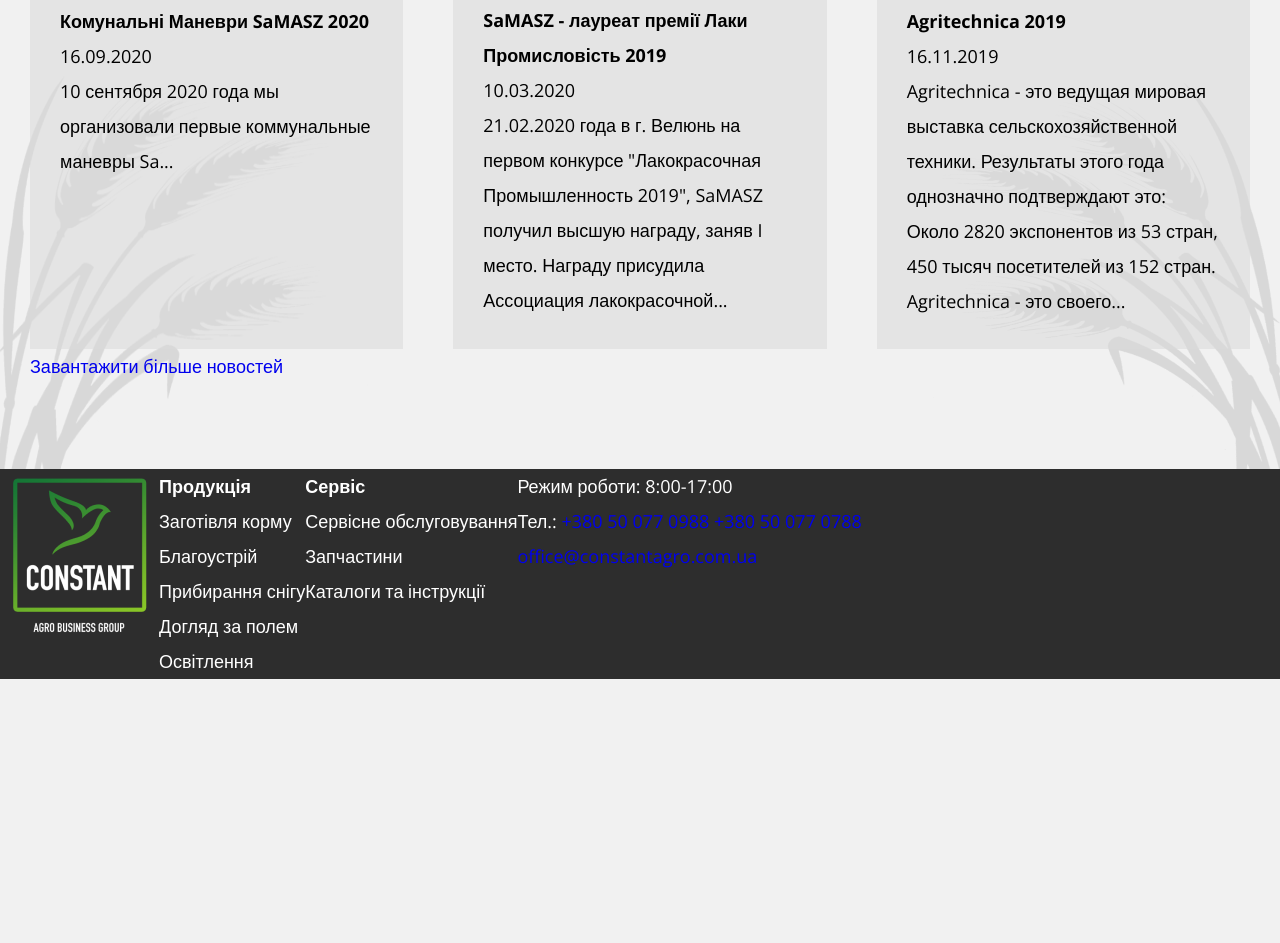
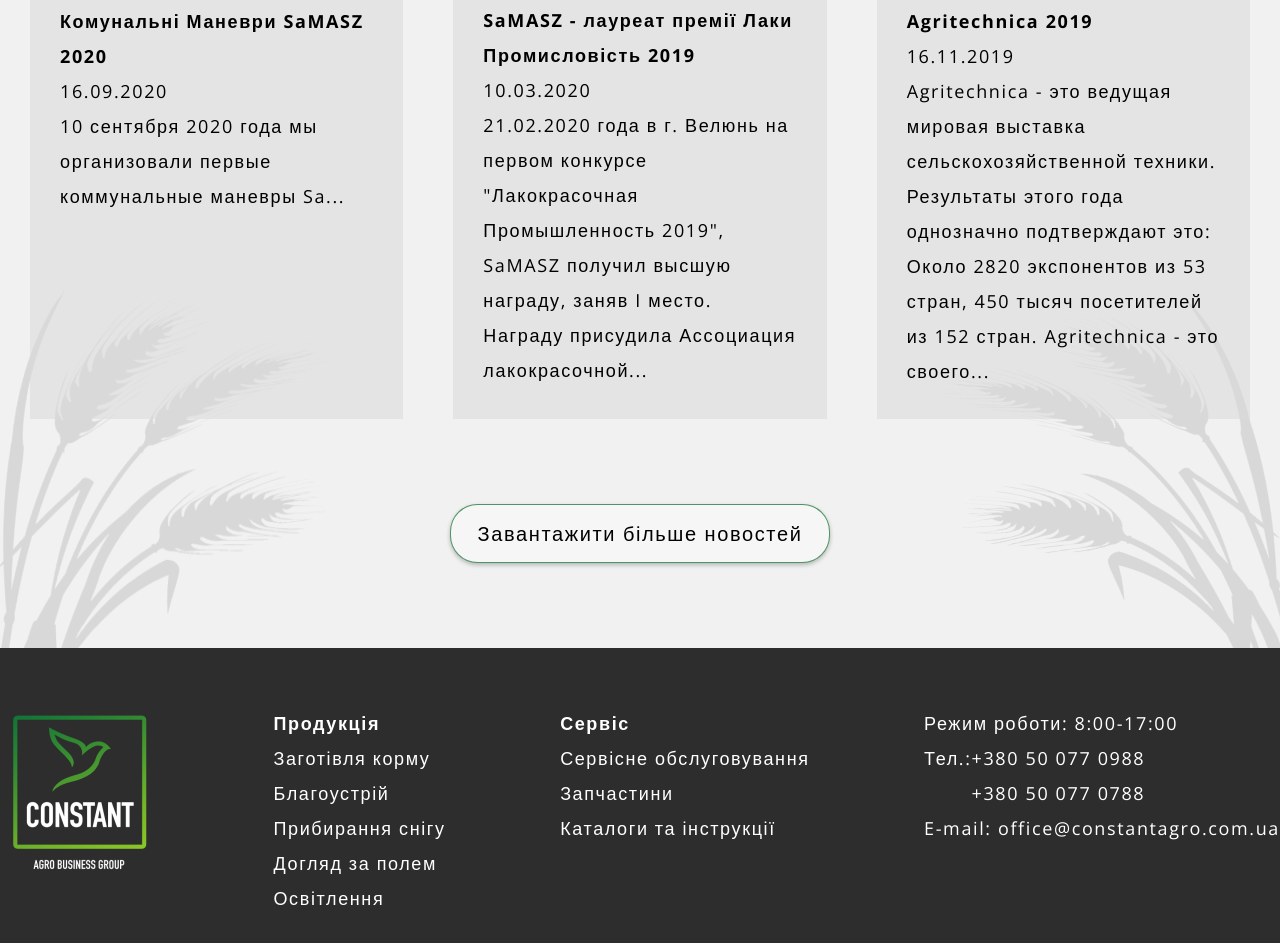
Before and after one commit to Tatyaniya/constant_2, a website: page index.html in a window 1280 px wide. Shown: the part 3353-4296 px from the top of the page. Before the commit the page ends 4032 px from the top, so only its background shows below. Drawn offline with nearby package versions, Linux system fonts and the light colour scheme.

Commit message:
new and footer

```diff
--- a/css/style.css
+++ b/css/style.css
@@ -4,7 +4,7 @@
     --primary-color: #F1F1F1;
     --primary-hover: #669EC0;
     --primary-active: #5496BD;
-    --accent-color: #766357;
+    --accent-color: #147536;
     --accent-hover: #604E43;
     --accent-active: #503E33;
     --basic-white: #ffffff;
@@ -22,6 +22,7 @@
     font-size: 18px;
     font-weight: 400;
     line-height: 35px;
+    letter-spacing: 0.09em;
     background-color: var(--primary-color);
 }
 
@@ -244,11 +245,11 @@
 
 /* News */
 .news {
-  margin: 110px 0 85px;
+  margin: 110px 0 0;
+  text-align: center;
 }
 .news__title {
   position: relative;
-  text-align: center;
   font-family: 'Roboto', sans-serif;
   font-size: 26px;
   font-weight: 400;
@@ -270,6 +271,7 @@
   grid-template-columns: 1fr 1fr 1fr;
   column-gap: 50px;
   justify-content: center;
+  text-align: left;
 }
 
 .news__item {
@@ -282,6 +284,19 @@
 .news__content-title {
   font-size: 18px;
 }
+
+.news__show-more {
+  border: 1px solid var(--accent-color);
+  font-size: 20px;
+  background: #F6F6F6;
+  border: 1px solid rgba(20, 117, 54, 0.75);
+  box-sizing: border-box;
+  box-shadow: 0px 2px 4px rgba(0, 0, 0, 0.25);
+  border-radius: 27.5px;
+  padding: 11px 27px;
+  color: var(--basic-black);
+  margin: 85px auto;
+}
 /* Footer */
 .main-footer {
   display: flex;
@@ -292,7 +307,7 @@
 
 .footer__decoration {
   position: absolute;
-  bottom: 10px;
+  bottom: 90px;
   width: 100%;
   display: flex;
   flex-direction: row;
@@ -301,12 +316,24 @@
 }
 
 .footer-box {
-  display: flex;
+  display: grid;
+  grid-template-columns: repeat(4, max-content);
+  justify-content: space-between;
   color: var(--basic-white);
-  max-width: 1800px;
+  padding: 58px 0;
+  width: 100%;
 }
 
-.footer__nav-list a{
+.footer-box a{
   color: var(--basic-white);
   font-size: 18px;
 }
+
+.footer__contacts-phones {
+  display: flex;
+}
+
+.footer__phones-wrapper {
+  display: flex;
+  flex-direction: column;
+}
--- a/index.html
+++ b/index.html
@@ -57,7 +57,8 @@
           <div class="container hero__container">
             <div class="hero__content">
               <h3 class="hero__title">Понад 70 моделей <br>машин для благоустрію тереторій</h3>
-                            <p class="hero__desc">Комунальні машини SaMASZ розроблені з урахуванням потреб користувачів і з використанням новітніх
+              <p class="hero__desc">Комунальні машини SaMASZ розроблені з урахуванням потреб користувачів і з
+                використанням новітніх
                 технологій...</p>
               <a href="#" class="link-more hero__link">Детальніше</a>
             </div>
@@ -67,7 +68,8 @@
           <div class="container hero__container">
             <div class="hero__content">
               <h3 class="hero__title">Традиційний виробник з 1991 року <br>плуги для обробітоку ґрунту</h3>
-                            <p class="hero__desc">Продукція компанії Sukov відноситься до сучасної і якісної сільськогосподарської техніки, яка доступна широкому колу клієнтів...</p>
+              <p class="hero__desc">Продукція компанії Sukov відноситься до сучасної і якісної сільськогосподарської
+                техніки, яка доступна широкому колу клієнтів...</p>
               <a href="#" class="link-more hero__link">Детальніше</a>
             </div>
           </div>
@@ -76,7 +78,8 @@
           <div class="container hero__container">
             <div class="hero__content">
               <h3 class="hero__title">Понад 70 моделей машин для благоустрію тереторій</h3>
-                            <p class="hero__desc">Комунальні машини SaMASZ розроблені з урахуванням потреб користувачів і з використанням новітніх
+              <p class="hero__desc">Комунальні машини SaMASZ розроблені з урахуванням потреб користувачів і з
+                використанням новітніх
                 технологій...</p>
               <a href="#" class="link-more hero__link">Детальніше</a>
             </div>
@@ -86,7 +89,8 @@
           <div class="container hero__container">
             <div class="hero__content">
               <h3 class="hero__title">Понад 70 моделей машин для благоустрію тереторій</h3>
-                            <p class="hero__desc">Комунальні машини SaMASZ розроблені з урахуванням потреб користувачів і з використанням новітніх
+              <p class="hero__desc">Комунальні машини SaMASZ розроблені з урахуванням потреб користувачів і з
+                використанням новітніх
                 технологій...</p>
               <a href="#" class="link-more hero__link">Детальніше</a>
             </div>
@@ -137,7 +141,7 @@
             </article>
           </a>
         </div>
-            <a href="#">Завантажити більше новостей</a>
+        <a class="news__show-more" href="#">Завантажити більше новостей</a>
       </div>
     </section>
   </main>
@@ -146,9 +150,9 @@
       <img src="img/index/png/wheat-left.png">
       <img src="img/index/png/wheat-right.png">
     </div>
-      <div class="footer-box">
+    <div class="footer-box container">
       <a href="">
-          <img src="img/constant_logo_footer.png" alt="footer__logo">
+        <img src="img/constant_logo_footer.png" width="159" height="173" alt="footer__logo">
       </a>
       <div class="footer__nav">
         <h4 class="footer__nav-title">Продукція</h4>
@@ -170,12 +174,15 @@
       </div>
       <div class="footer__contacts">
         <p class="footer__contacts-schedule">Режим роботи: <time>8:00-17:00</time></p>
-          <p class="footer__contacts-phones">
-            Тел.:
+        <div class="footer__contacts-phones">
+          <span>Тел.:</span>
+          <div class="footer__phones-wrapper">
             <a class="" href="tel:+380500770988">+380 50 077 0988</a>
             <a class="" href="tel:+380500770788">+380 50 077 0788</a>
-          </p>
+          </div>
+        </div>
         <p class="footer__contacts-email">
+          E-mail:
           <a href="mailto:office@constantagro.com.ua">office@constantagro.com.ua</a>
         </p>
       </div>
```
Lines whose indentation alone changed are shown as unchanged.
